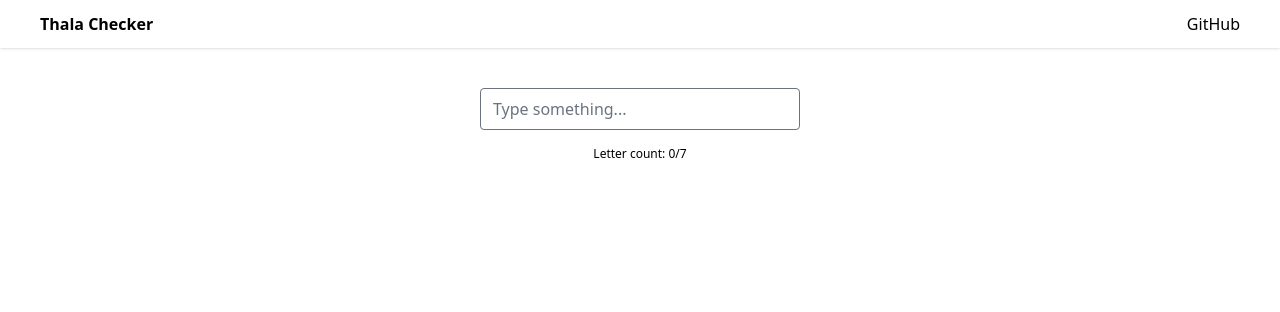
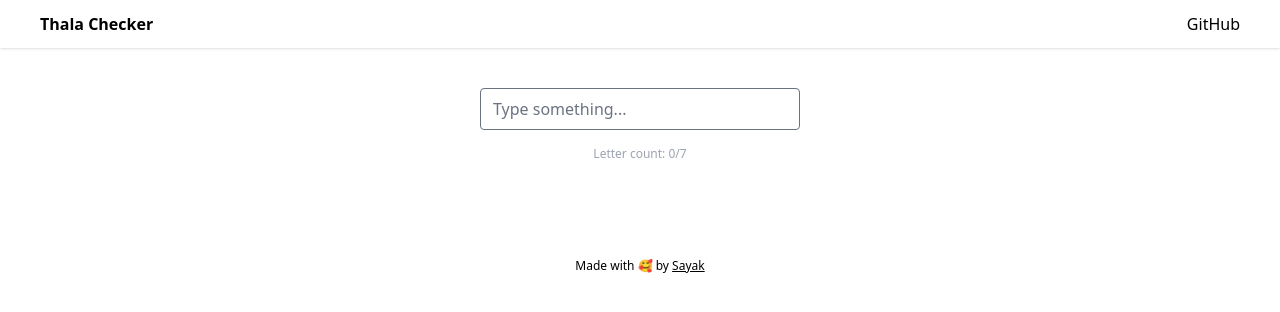
Before and after one commit to sayakongit/thala-for-a-reason, a Vue app: page / in a window 1280 px wide. Shown: the top 312 px of the page. Built offline with nearby package versions, Linux system fonts and the light colour scheme.

Commit message:
Add Footer

```diff
--- a/src/App.vue
+++ b/src/App.vue
@@ -7,12 +7,14 @@
     <Form v-if="check === 7" />
     <Thala v-else />
   </div>
+  <Footer />
 </template>
 
 <script setup>
 import Header from "./components/Header.vue";
 import Form from "./components/Form.vue";
 import Thala from "./components/Thala.vue";
+import Footer from "./components/Footer.vue";
 import { ref, provide } from "vue";
 
 const check = ref(7);
--- /dev/null
+++ b/src/components/Footer.vue
@@ -0,0 +1,10 @@
+<template>
+  <div class="bg-white h-12 flex justify-center items-center mt-10 px-10">
+    <p class="text-xs">
+      Made with 🥰 by
+      <a class="underline" href="https://twitter.com/10_sayak">Sayak</a>
+    </p>
+  </div>
+</template>
+
+<script setup></script>
--- a/src/components/Form.vue
+++ b/src/components/Form.vue
@@ -14,7 +14,7 @@
   >
     Click to see magic!🎉
   </button>
-  <p v-else class="text-opacity-80 text-xs">
+  <p v-else class="text-gray-400 text-xs">
     Letter count: {{ getLetterCount() }}/7
   </p>
 </template>
```
